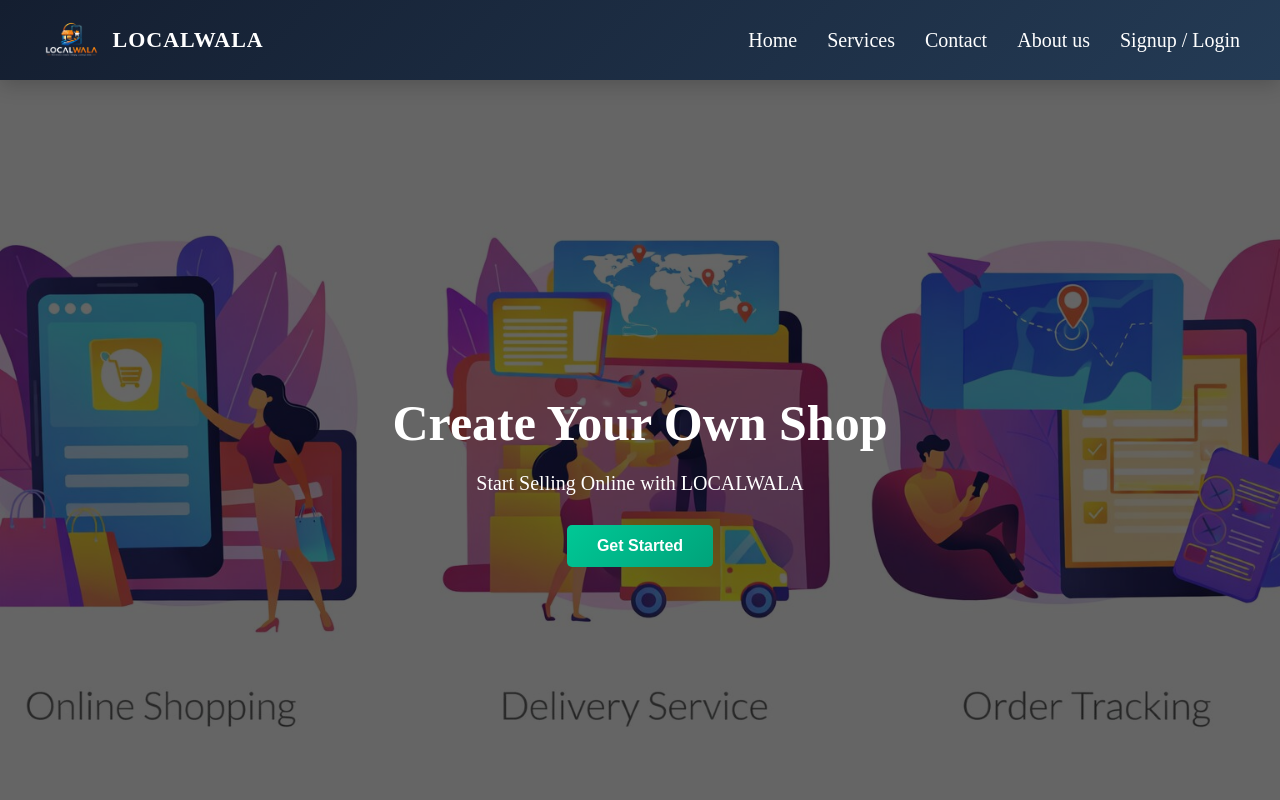
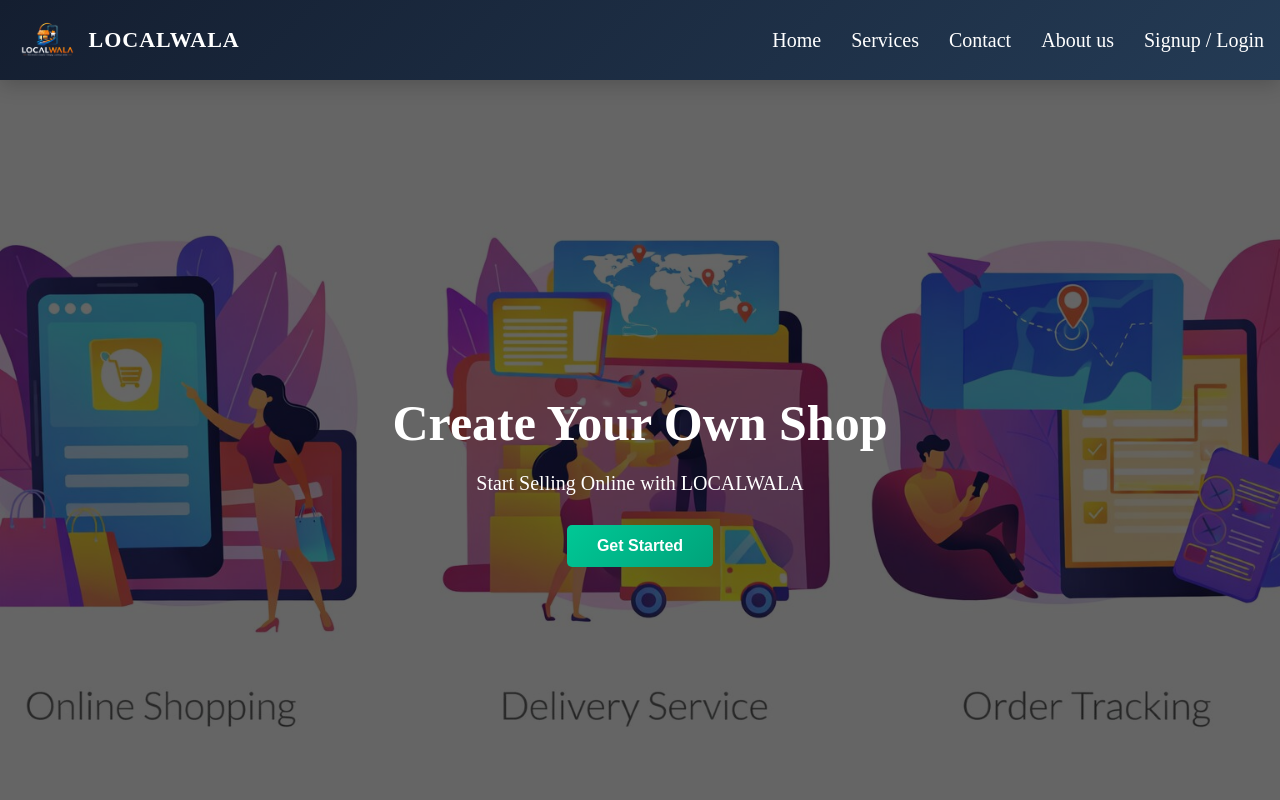
Before and after one commit to harshitbansal018/Localwala-, a React (Vite) app in the folder frontend/: page / in a window 1280 px wide. Shown: the top 800 px of the page. Built offline with nearby package versions, Linux system fonts and the light colour scheme; no server answers.

Commit message:
Reduce navbar padding from 40px to 16px

```diff
--- a/frontend/src/components/Navbar.css
+++ b/frontend/src/components/Navbar.css
@@ -135,7 +135,7 @@
 .navbar {
   display: flex;
   align-items: center;
-  padding: 15px 40px;
+  padding: 15px 16px;
   background-color: #0b1c2c; /* dark blue */
 }
 
```
